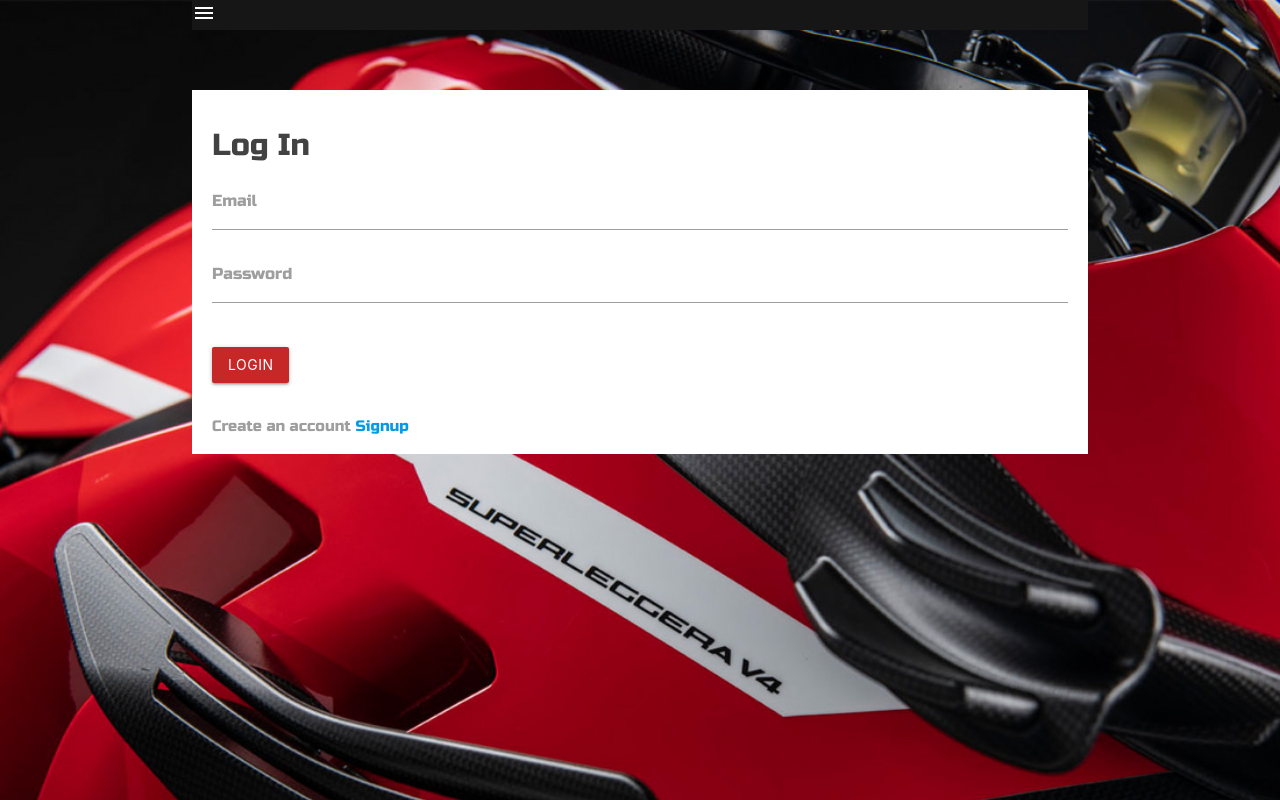
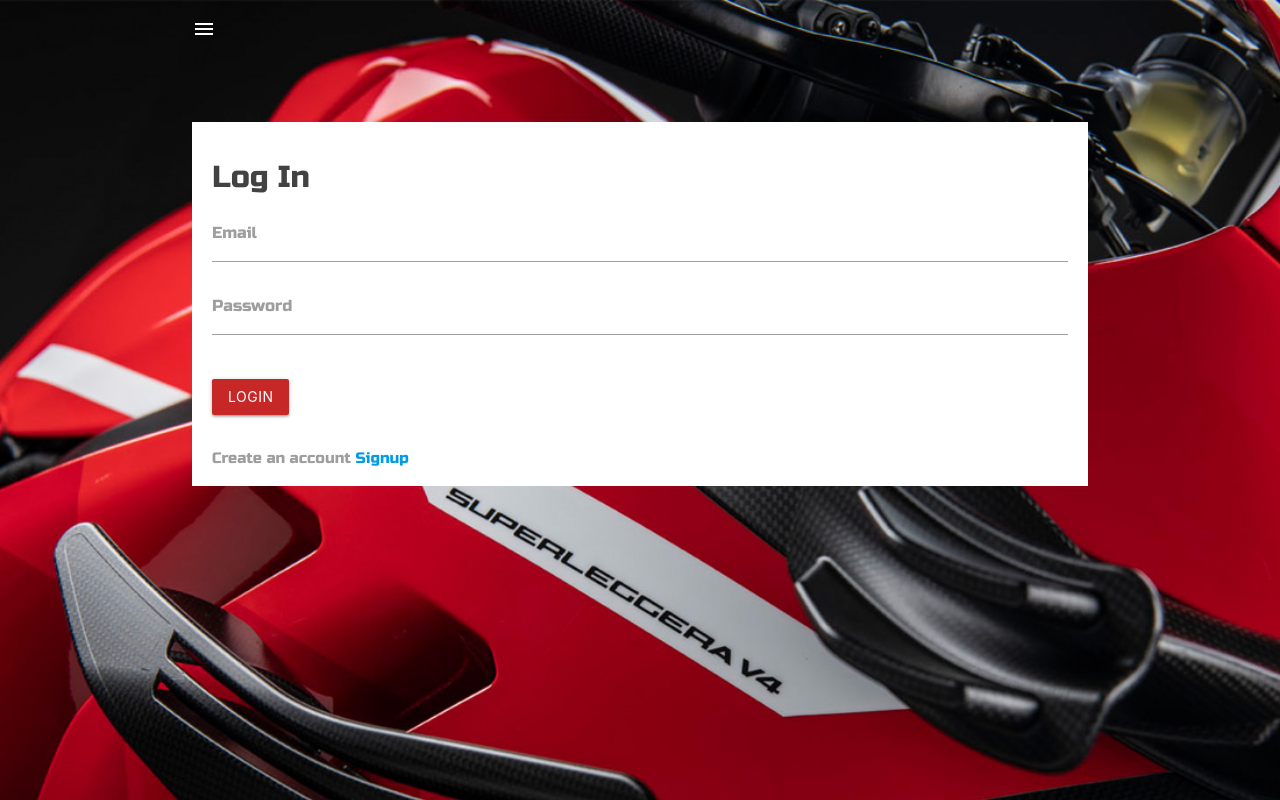
Before and after one commit to macnick/bookaduc-client, a React app: page / in a window 1280 px wide. Built offline with nearby package versions, Linux system fonts and the light colour scheme.

Commit message:
Random message

```diff
--- a/src/assets/styles/index.css
+++ b/src/assets/styles/index.css
@@ -75,7 +75,3 @@
 .user-btn {
   width: 260px;
 }
-
-.sidenav-trigger {
-  background-color: #161616;
-}
--- a/src/components/layout/Navbar.js
+++ b/src/components/layout/Navbar.js
@@ -5,7 +5,7 @@
 import SingedInLinks from './SignedInLinks';
 
 const Navbar = ({ loggedIn, name }) => (
-  <div className="container">
+  <div className="container section">
     <ul id="menu-side" className="sidenav right">
       {loggedIn ? <SingedInLinks name={name} /> : <LoggedOutLinks />}
     </ul>
```
